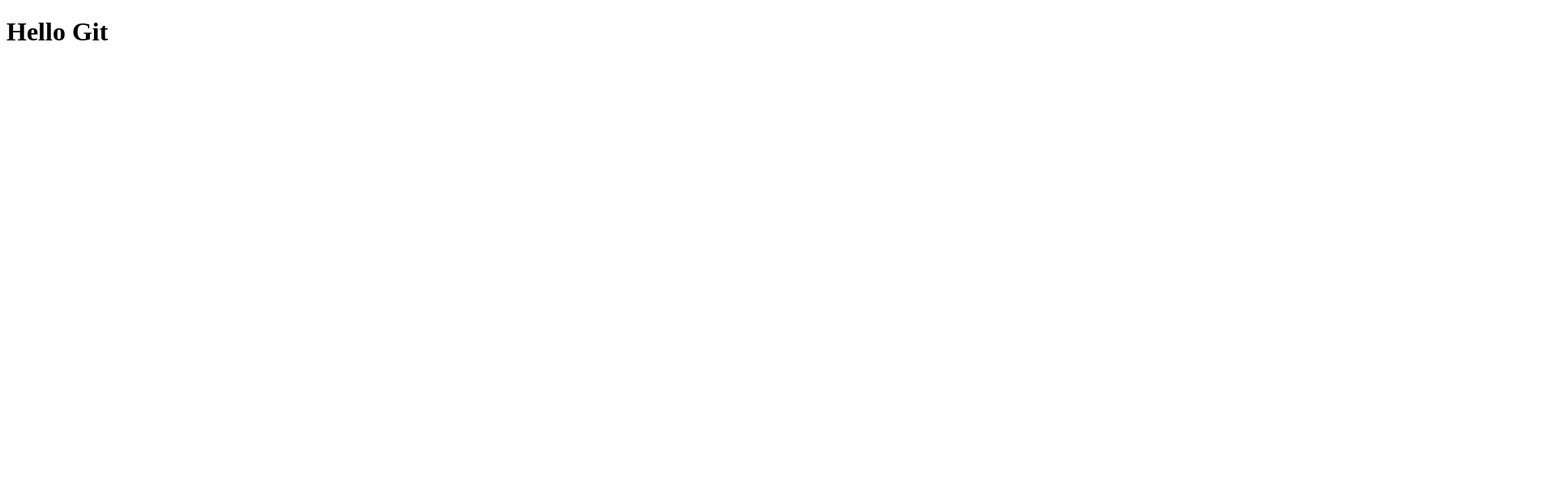
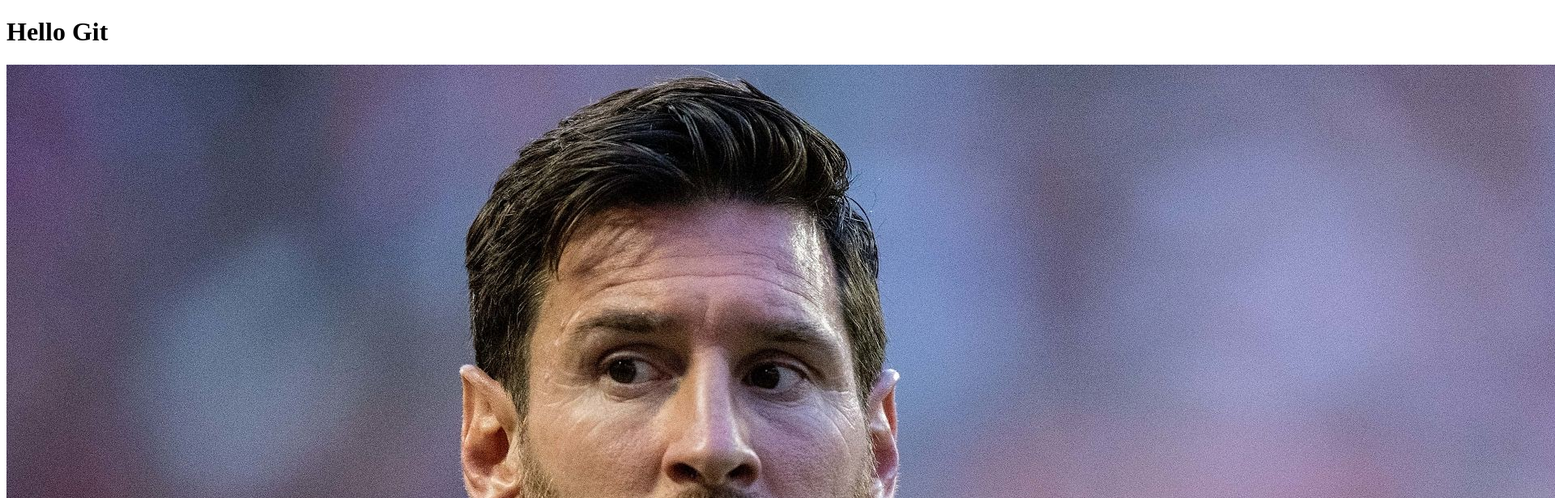
Before and after one commit to shantoriaz6/learning-git-github, a plain HTML site: page index.html in a window 1280 px wide. Shown: the top 616 px of the page at 81% size, 1920 px wide, since content can reach past the window. Drawn offline with Linux system fonts and the light colour scheme.

Commit message:
leo added

```diff
--- a/index.html
+++ b/index.html
@@ -8,6 +8,7 @@
 </head>
 <body>
     <h1>Hello Git</h1>
+    <img src="leo.jpeg" alt="leo">
     <script src="app.js"></script>
 </body>
 </html>
```
Also changed, not shown: leo.jpeg (added).
